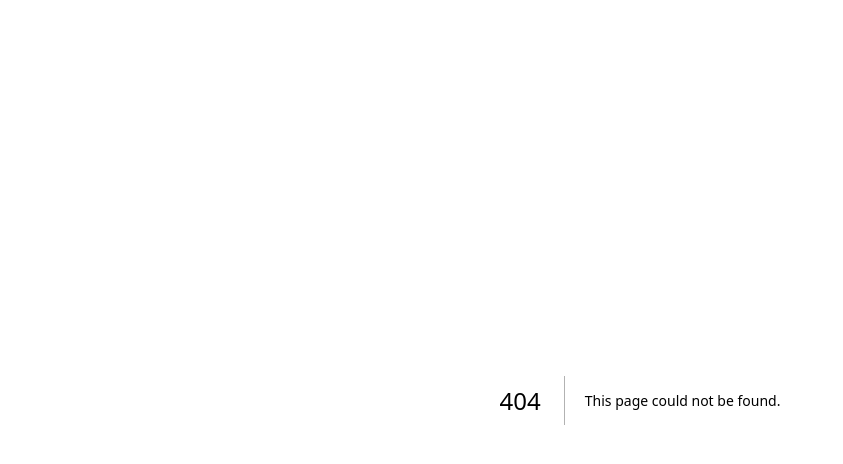
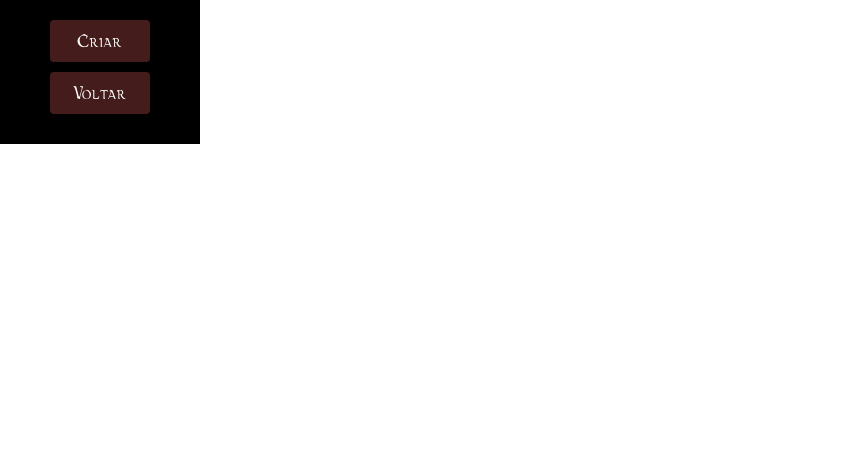
Before and after one commit to MasterTJ123/servant_rpg_front, a Next.js app in the folder servant_rpg_front/: page /gerenciar-grupo in a window 1280 px wide. Before the commit this address had no page. Shown: the top 464 px of the page, without its empty margins (0-843 px from the left). Built offline with nearby package versions, Linux system fonts and the light colour scheme.

Commit message:
Criando grupos e cenarios

```diff
--- a/servant_rpg_front/src/app/conta/page.js
+++ b/servant_rpg_front/src/app/conta/page.js
@@ -1,5 +1,5 @@
 import "./conta.css";
-import BotaoRedondo from "@/app/components/botaoRedondo/botaoRedondo";
+import BotaoRedondo from "../components/botaoRedondo/botaoRedondo";
 
 export default function Conta() {
   return (
@@ -9,8 +9,8 @@ export default function Conta() {
         <BotaoRedondo url={"/menu-principal"} texto={"Voltar"}></BotaoRedondo>
         <form>
           <h3 className="cadastro">Alterar conta</h3>
-                    <input type="password" placeholder="Senha antiga"/>
-                    <input type="password" placeholder="Nova senha"/>
+          <input type="password" placeholder="Senha antiga" />
+          <input type="password" placeholder="Nova senha" />
         </form>
         <BotaoRedondo url={"/menu-principal"} texto={"Alterar"}></BotaoRedondo>
       </div>
--- /dev/null
+++ b/servant_rpg_front/src/app/gerenciar-cenario/page.tsx
@@ -0,0 +1,3 @@
+export default async function Cenario() {
+  return <h1>Gerenciar Cenarios</h1>;
+}
--- a/servant_rpg_front/src/app/gerenciar-ficha/page.tsx
+++ b/servant_rpg_front/src/app/gerenciar-ficha/page.tsx
@@ -1,5 +1,4 @@
-// This would be in your parent server-side page (for example, `page.tsx`)
-
+"use server";
 import GerenciarFicha from "./gerenciarFicha";
 import { fetchPersonagens } from "./../utils/fetchPersonagens";
 
--- /dev/null
+++ b/servant_rpg_front/src/app/gerenciar-grupo/gerenciarGrupo.css
@@ -0,0 +1,124 @@
+.pagina-mostrar-personagem {
+  display: flex;
+  height: 100vh;
+  font-family: Arial, sans-serif;
+  background-color: #f8f9fa;
+}
+
+.sidebar {
+  display: flex;
+  flex-direction: column;
+  align-items: center;
+  padding: 1.25rem;
+  width: 12.5rem;
+  background-color: #000000;
+  color: white;
+}
+
+.seletor-personagem {
+  width: 100%;
+  margin-bottom: 1.25rem;
+  padding: 0.5rem;
+  border: none;
+  border-radius: 0.25rem;
+}
+
+.botao-criar,
+.botao-voltar {
+  width: 100%;
+  margin-bottom: 0.625rem;
+  padding: 0.625rem;
+  border: none;
+  border-radius: 4px;
+  background-color: #441c1c;
+  color: white;
+  cursor: pointer;
+  font-size: 1rem;
+  justify-content: center;
+  align-items: center;
+  text-decoration: none; /* Remove sublinhado */
+  font-size: 1.2rem; /* Tamanho da fonte */
+  cursor: pointer; /* Muda o cursor ao passar o mouse */
+  width: fit-content; /* O botão se ajusta ao conteúdo */
+  min-width: 6.25rem; /* Define uma largura mínima para o botão */
+  display: flex; /* Torna o botão flexível */
+  justify-content: center; /* Centraliza o texto horizontalmente */
+  align-items: center; /* Centraliza o texto verticalmente */
+}
+
+.botao-criar:hover,
+.botao-voltar:hover {
+  background-color: #6e2d2d;
+}
+
+.conteudo-ficha {
+  flex: 1;
+  padding: 1.25rem;
+  display: flex;
+  flex-direction: column;
+  background-color: #441c1c;
+  overflow-y: auto;
+}
+
+.linha-campos {
+  display: flex;
+  justify-content: space-between;
+  margin-bottom: 1.25rem;
+}
+
+.linha-campo-unico {
+  margin-bottom: 1.25rem;
+}
+
+.campo {
+  display: flex;
+  flex-direction: column;
+  flex: 1;
+  margin-right: 0.625rem;
+}
+
+.campo:last-child {
+  margin-right: 0;
+}
+
+label {
+  font-weight: bold;
+  margin-bottom: 0.3125rem;
+  font-size: 0.875rem;
+  color: #495057;
+}
+
+p {
+  font-size: 1rem;
+  padding: 0.5rem;
+  background-color: #e9ecef;
+  border-radius: 0.25rem;
+}
+
+.footer-ficha {
+  display: flex;
+  justify-content: space-between;
+  align-items: center;
+  margin-top: auto;
+}
+
+.checkbox-jogador {
+  display: flex;
+  align-items: center;
+  font-size: 1rem;
+  gap: 0.5rem;
+}
+
+.botao-deletar {
+  padding: 0.625rem 1.25rem;
+  background-color: #dc3545;
+  color: white;
+  border: none;
+  border-radius: 0.25rem;
+  font-size: 1rem;
+  cursor: pointer;
+}
+
+.botao-deletar:hover {
+  background-color: #bd2130;
+}
--- /dev/null
+++ b/servant_rpg_front/src/app/gerenciar-grupo/gerenciarGrupo.tsx
@@ -0,0 +1,31 @@
+"use cliente";
+import "./gerenciarGrupo.css";
+
+interface Grupo {
+  nome: string;
+  campanha: string;
+  fichasAtuais: string[]; //por enquanto, fazer só um array só com o nome dos personagens
+}
+
+//vai ter que ter uma forma de selecionar o grupo para exibir
+interface GruposProps {
+  grupos: Grupo[];
+}
+export default function GerenciarGrupo({ grupos }: GruposProps) {
+  return (
+    <div>
+      <div className="sidebar">
+        <a
+          className="botao-criar"
+          type="button"
+          href="/gerenciar-ficha/criar-ficha"
+        >
+          Criar
+        </a>
+        <a className="botao-voltar" type="button" href="/menu-principal">
+          Voltar
+        </a>
+      </div>
+    </div>
+  );
+}
--- /dev/null
+++ b/servant_rpg_front/src/app/gerenciar-grupo/page.tsx
@@ -0,0 +1,17 @@
+"use server";
+import "./gerenciarGrupo";
+import GerenciarGrupo from "./gerenciarGrupo";
+export default async function Grupo() {
+  //O que preciso ter no grupo?
+  //Nome do grupo
+  //Nome da campanha da qual esse grupo fazer parte (vale a pena?)
+  //lista dos personagens disponíveis para acrescentar no grupo
+  //Lista dos personagens que já estão no grupo
+  //vai ser do mesmo modelo que gerenciar ficha!!
+
+  return (
+    <div>
+      <GerenciarGrupo />
+    </div>
+  );
+}
--- a/servant_rpg_front/src/app/menu-principal/page.js
+++ b/servant_rpg_front/src/app/menu-principal/page.js
@@ -38,14 +38,14 @@ export default function MenuPrincial() {
 
           <li style={{ "--i": 7 }} className="sete">
             <BotaoRedondo
-              url={"/botao4"}
+              url={"/gerenciar-grupo"}
               texto={"Gerenciar Grupo"}
               className="botao"
             />
           </li>
           <li style={{ "--i": 3 }} className="tres">
             <BotaoRedondo
-              url={"/botao5"}
+              url={"/gerenciar-cenario"}
               texto={"Gerenciar Cenário"}
               className="botao"
             />
```
Lines whose indentation alone changed are shown as unchanged.
